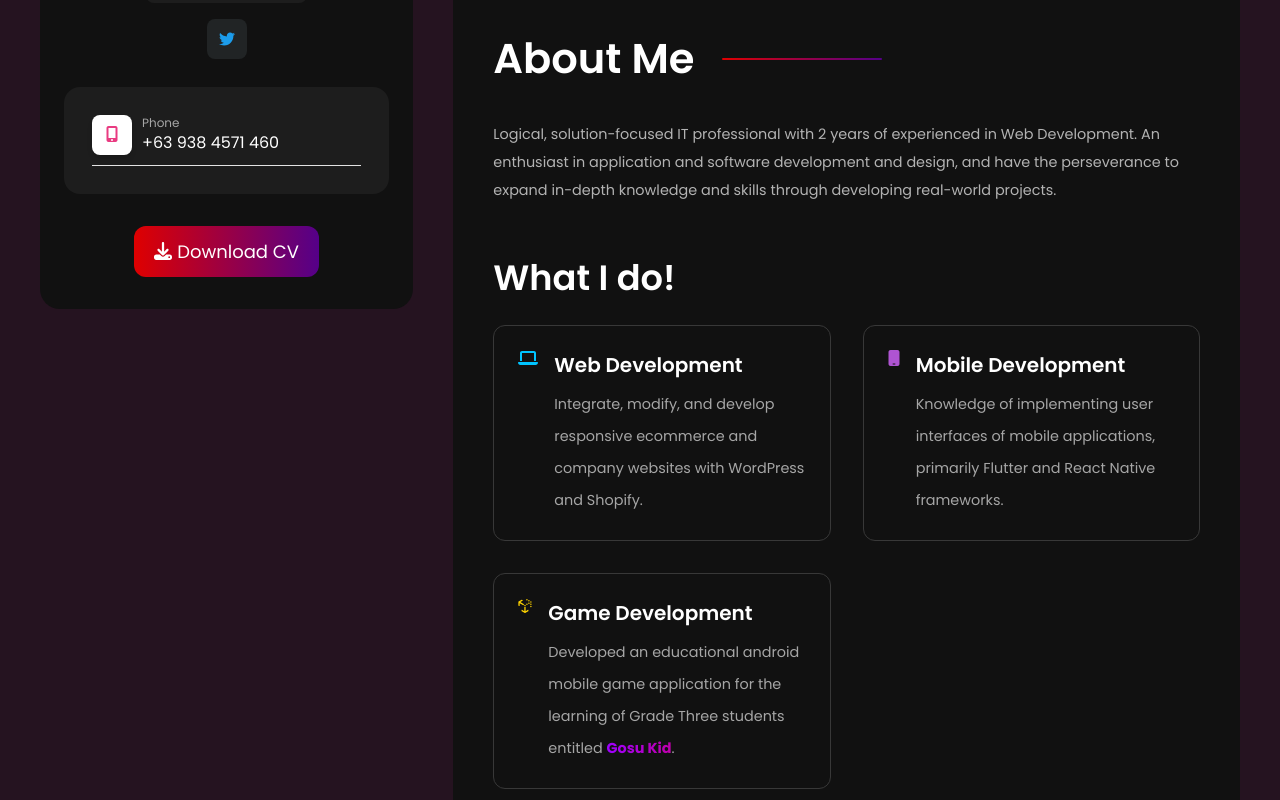
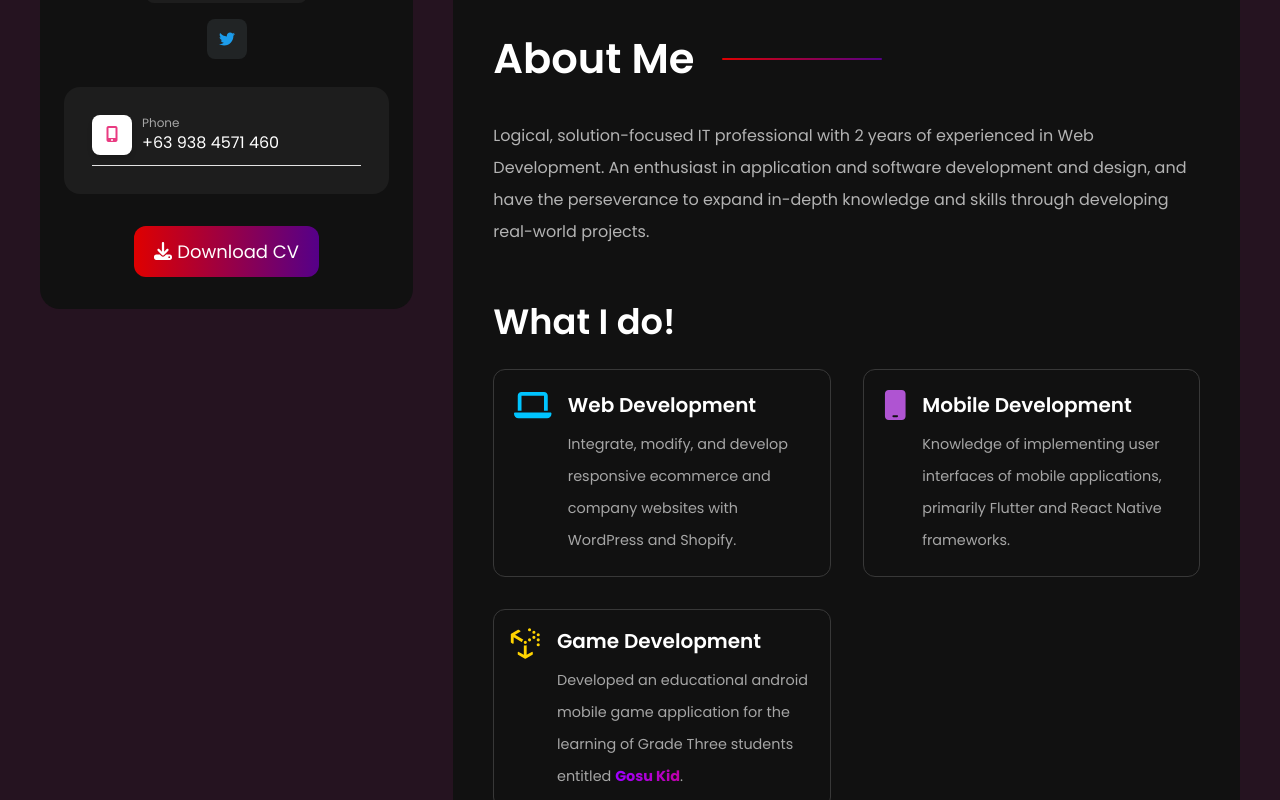
Before and after one commit to IDevl/dizi, a React (Create React App) app: page / in a window 1280 px wide. Shown: the part 420-1220 px from the top of the page. Built offline with nearby package versions, Linux system fonts and the light colour scheme.

Commit message:
fix about

```diff
--- a/src/pages/about/about.jsx
+++ b/src/pages/about/about.jsx
@@ -75,9 +75,7 @@ export default function About() {
         <h2 className="page-title-headline flex items-start gap-3.5 flex-col md:flex-row md:items-center md:gap-7">About Me</h2>
         <div className="lg:grid grid-cols-12 md:gap-10 pt-4 pt-[30px] items-center">
           <div className="col-span-12 space-y-2.5">
-            <div className="mr-0 text-[0.9rem]">
-              <p className="text-[#b3b3b3] leading-7"> Logical, solution-focused IT professional with 2 years of experienced in Web Development. An enthusiast in application and software development and design, and have the perseverance to expand in-depth knowledge and skills through developing real-world projects. </p>
-            </div>
+            <p className="text-[#b3b3b3] leading-8 text-[1rem]"> Logical, solution-focused IT professional with 2 years of experienced in Web Development. An enthusiast in application and software development and design, and have the perseverance to expand in-depth knowledge and skills through developing real-world projects. </p>
           </div>
         </div>
       </div>
@@ -85,22 +83,22 @@ export default function About() {
       <div className="px-2 sm:px-5 md:px-10">
         <h3 className="text-[2.2rem] text-white font-semibold pb-5"> What I do! </h3>
         <div className="grid gap-8 grid-cols-1 md:grid-cols-2 xl:grid-cols-2">
-          <div className="flex items-start gap-4 p-6 rounded-xl border-[1px] border-[#383838] bg-transparent">
-            <FontAwesomeIcon className="text-[#00c4ff] max-h-[150px]" icon={faLaptop} />
+          <div className="flex items-start gap-4 p-5 rounded-xl border-[1px] border-[#383838] bg-transparent">
+            <FontAwesomeIcon className="text-[#00c4ff] text-[30px]" icon={faLaptop} />
             <div className="space-y-2">
               <h3 className="text-white text-[1.25rem] font-semibold"> Web Development </h3>
               <p className="leading-8 text-gray-lite text-[#A6A6A6] text-[0.9rem]"> Integrate, modify, and develop responsive ecommerce and company websites with WordPress and Shopify. </p>
             </div>
           </div>
-          <div className="flex items-start gap-4 p-6 rounded-xl border-[1px] border-[#383838] bg-transparent">
-            <FontAwesomeIcon className="text-[#AF54D2] max-h-[150px]" icon={faMobile} />
+          <div className="flex items-start gap-4 p-5 rounded-xl border-[1px] border-[#383838] bg-transparent">
+            <FontAwesomeIcon className="text-[#AF54D2] text-[30px]" icon={faMobile} />
             <div className="space-y-2">
               <h3 className="text-white text-[1.25rem] font-semibold"> Mobile Development </h3>
               <p className="leading-8 text-gray-lite text-[#A6A6A6] text-[0.9rem]"> Knowledge of implementing user interfaces of mobile applications, primarily Flutter and React Native frameworks. </p>
             </div>
           </div>
-          <div className="flex items-start gap-4 p-6 rounded-xl border-[1px] border-[#383838] bg-transparent">
-            <FontAwesomeIcon className="text-[#ffd400] max-h-[200px]" icon={faUncharted} />
+          <div className="flex items-start gap-4 p-4 rounded-xl border-[1px] border-[#383838] bg-transparent">
+            <FontAwesomeIcon className="text-[#ffd400] text-[35px]" icon={faUncharted} />
             <div className="space-y-2">
               <h3 className="text-white text-[1.25rem] font-semibold"> Game Development </h3>
               <p className="leading-8 text-gray-lite text-[#A6A6A6] text-[0.9rem]">
```
